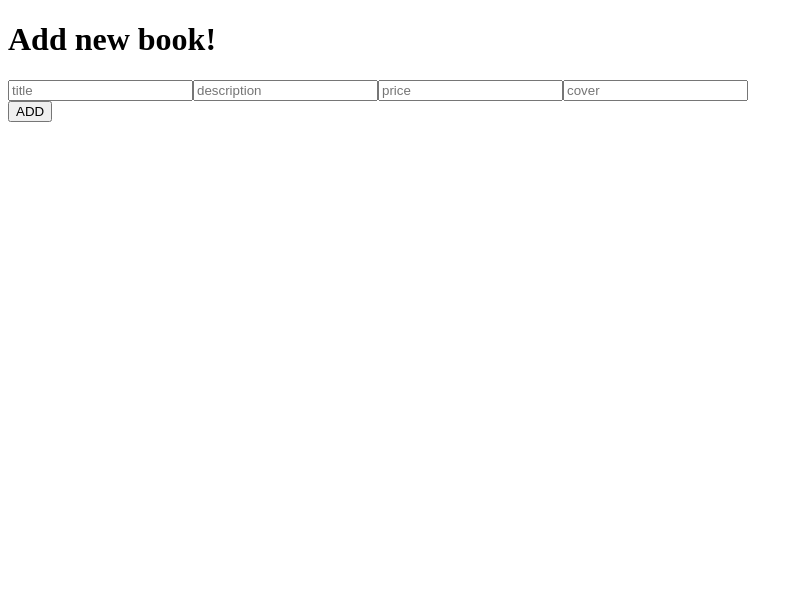
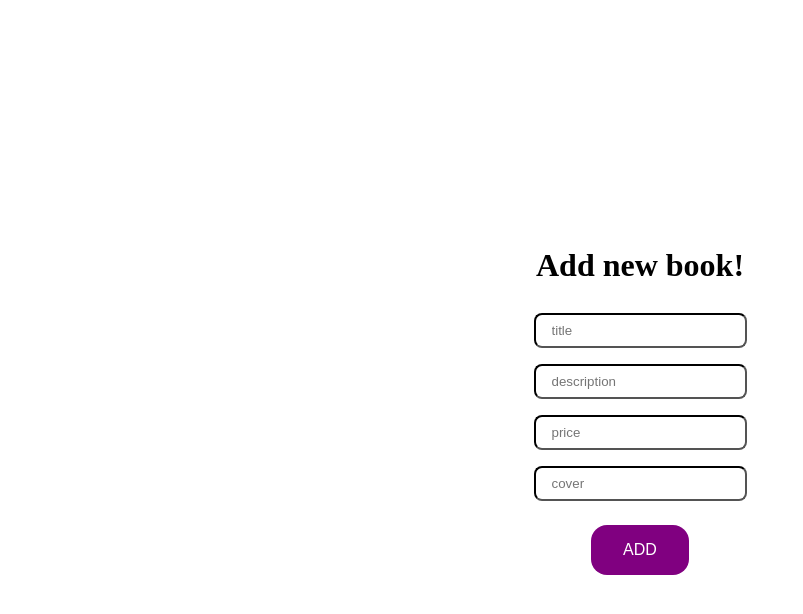
Before and after one commit to arondiaz/react-mysql, a React (Vite) app in the folder frontend/: page /add in a window 1280 px wide. Shown: the top 614 px of the page, without its empty margins (0-803 px from the left). Built offline with nearby package versions, Linux system fonts and the light colour scheme.

Commit message:
updated styles

```diff
--- a/frontend/src/App.jsx
+++ b/frontend/src/App.jsx
@@ -2,10 +2,11 @@ import { BrowserRouter, Routes, Route } from "react-router-dom";
 import Books from "./pages/Books";
 import Update from "./pages/Update";
 import Add from "./pages/Add";
+import "./style.css"
 
 const App = () => {
   return (
-    <div>
+    <div className="app">
       <BrowserRouter>
         <Routes>
           <Route path="/" element={<Books />} />
--- a/frontend/src/pages/Add.jsx
+++ b/frontend/src/pages/Add.jsx
@@ -76,7 +76,7 @@ const Add = () => {
           name="cover"
         />
       </div>
-      <button onClick={handleClick}>ADD</button>
+      <button onClick={handleClick} className="add">ADD</button>
     </div>
   );
 };
--- /dev/null
+++ b/frontend/src/style.css
@@ -0,0 +1,49 @@
+.app {
+  height: 100vh;
+  padding: 0px 100px;
+  display: flex;
+  justify-content: center;
+  align-items: center;
+  text-align: center;
+}
+
+.books {
+  display: flex;
+}
+
+.book {
+  flex: 1;
+}
+
+img {
+  width: 200px;
+  height: 300px;
+  object-fit: cover;
+  /* background-color: antiquewhite; */
+}
+
+.form {
+  display: flex;
+  justify-content: center;
+  flex-direction: column;
+}
+
+.form > input {
+  margin: 0.5rem 0;
+  padding: 0.5rem 1rem;
+  border-radius: 0.5rem;
+  border-color: black;
+  display: flex;
+  align-items: center;
+}
+
+.add {
+  border: none;
+  margin: 1rem;
+  background-color: purple;
+  color: white;
+  padding: 1rem 2rem;
+  border-radius: 1rem;
+  font-size: 1rem;
+  cursor: pointer;
+}
```
